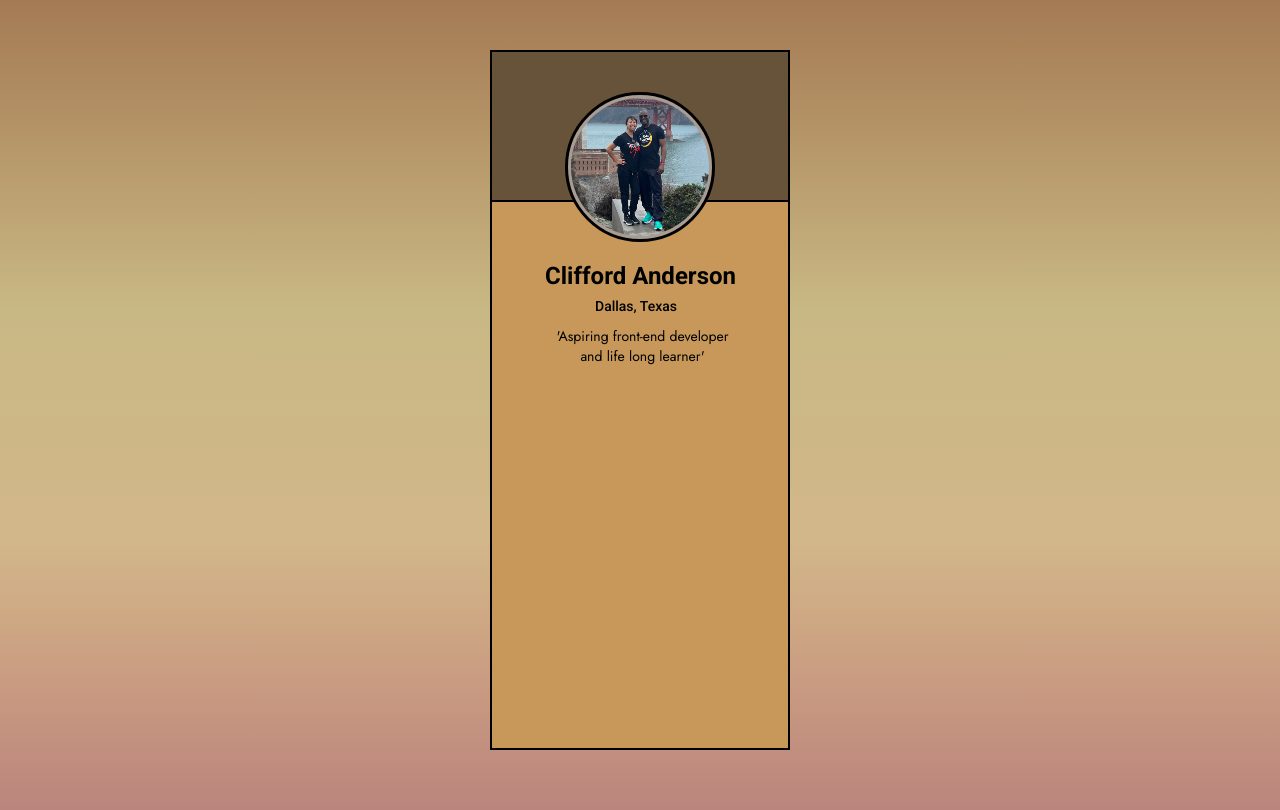
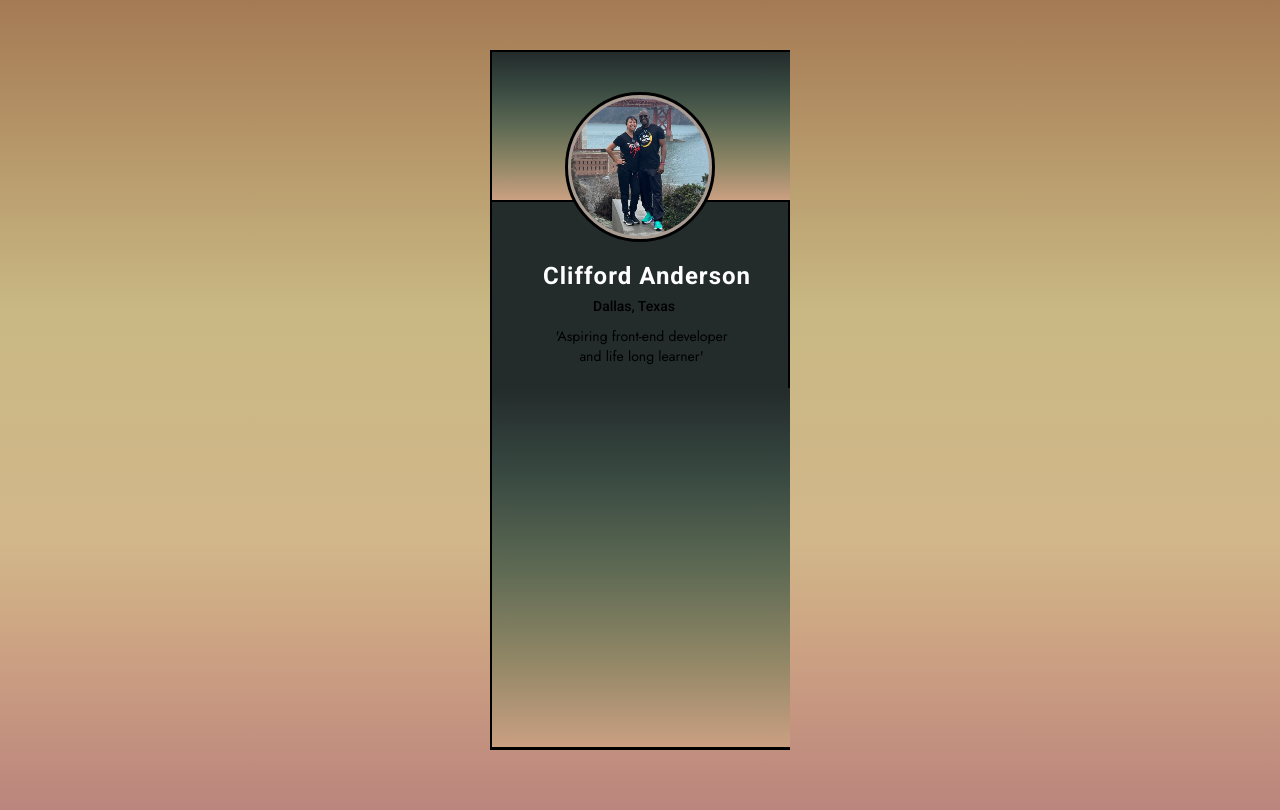
Before and after one commit to cdanderson76/socialLinksContactPage, a plain HTML site: page index.html in a window 1280 px wide. Drawn offline with Linux system fonts and the light colour scheme.

Commit message:
Color Palette Change
Just tried to make some changes to the color palette and see how that works...

```diff
--- a/index.html
+++ b/index.html
@@ -14,7 +14,7 @@
       <img src="images/us-together2.PNG" alt="Cliff and Blanca posing in front of Golden Gate Bridge" class="profile-pic">
     </section>
     <section class="text-box">
-      <h1>Clifford Anderson</h1>
+      <h1 class="name">Clifford Anderson</h1>
       <h2>Dallas, Texas</h2>
       <p>'Aspiring front-end developer and life long learner'</p>
     </section>
--- a/style.css
+++ b/style.css
@@ -27,7 +27,7 @@ img {
   width: 300px;
   height: 700px;
   border: 2px black solid;
-  background-color: rgb(199, 152, 90);
+  background-color: #232b2b;
   margin: auto;
 }
 
@@ -54,7 +54,12 @@ img {
 }
 
 .text-box {
-  margin-left: 53px;
+  margin-left: 51px;
+}
+
+.name {
+  color: white;
+  letter-spacing: 1px;
 }
 
 h2 {
@@ -72,15 +77,17 @@ p {
 }
 
 .profile-background-color {
-  border-right: 2px solid black;
   border-bottom: 2px solid black;
   width: 298px;
   margin-bottom: 200px;
-  background-color: #22222294;
+  background-image: linear-gradient(to bottom, #232b2b, #394a42, #5d6953, #8f8665, #caa082);
 }
 
-/* .bottom-part {
-  width: 300px;
-  height: 372px;
-  border: 2px black solid;
-} */
+.bottom-part {
+  width: 298px;
+  height: 360px;
+  border-bottom: 0.3px black solid;
+  margin-right: 8px;
+  margin-top: 22px;
+  background-image: linear-gradient(to bottom, #232b2b, #394a42, #5d6953, #8f8665, #caa082);
+}
```
Also changed, not shown: images/colorpalette.PNG (added).
